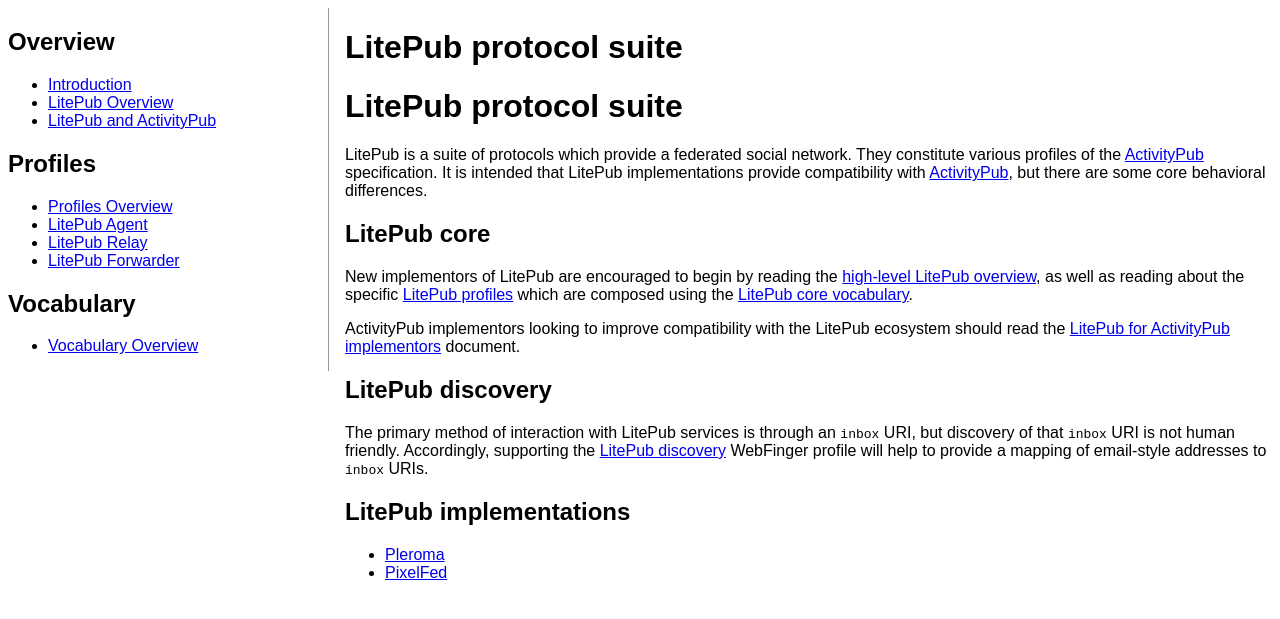
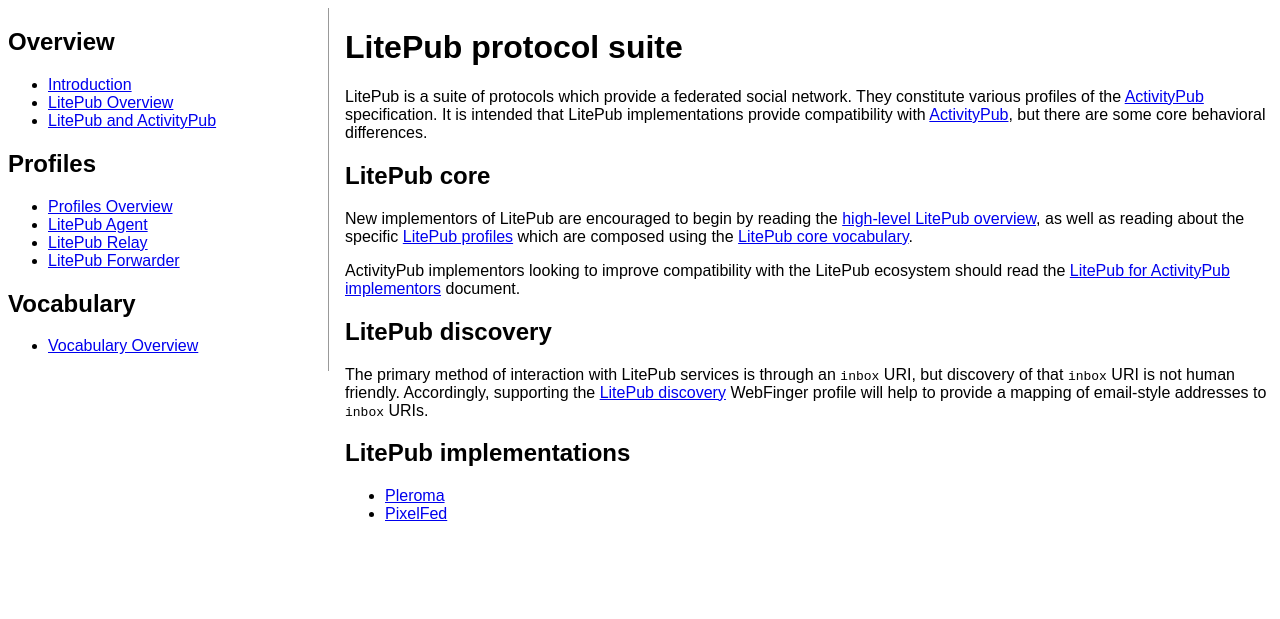
Before and after one commit to litepub/litepub, a Jekyll site: the page built from index.md, in a window 1280 px wide. Shown: the top 619 px of the page. Built offline with Jekyll 4.4.1, drawn with Linux system fonts in a browser that asks for light colours; our own code applies the rules of GitHub Pages for plain Markdown files; part of the change alters nothing that is shown.

Commit message:
index: tweaks

```diff
--- a/index.md
+++ b/index.md
@@ -1,7 +1,6 @@
 ---
+title: "LitePub protocol suite"
 ---
-
-# LitePub protocol suite
 
 LitePub is a suite of protocols which provide a federated social network.  They constitute various profiles
 of the [ActivityPub][ap] specification.  It is intended that LitePub implementations provide compatibility
```
